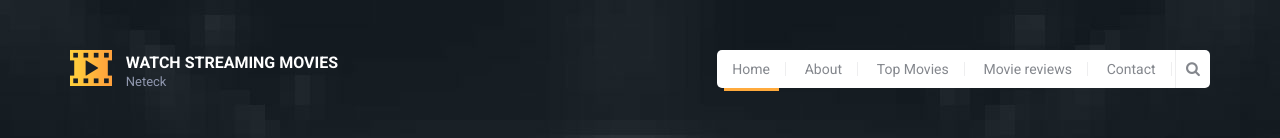
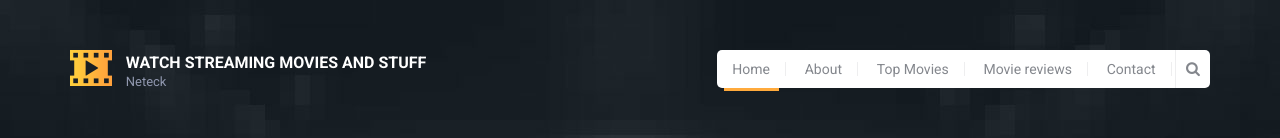
Before and after one commit to Neteck/TP-Git, a plain HTML site: page index.html in a window 1280 px wide. Shown: the top 138 px of the page. Drawn offline with Linux system fonts and the light colour scheme.

Commit message:
fix typo

```diff
--- a/index.html
+++ b/index.html
@@ -31,7 +31,7 @@
 					<a href="index.html" id="branding">
 						<img src="images/logo.png" alt="" class="logo">
 						<div class="logo-copy">
-							<h1 class="site-title">Watch Streaming Movies</h1>
+							<h1 class="site-title">Watch Streaming Movies and stuff</h1>
 							<small class="site-description">Neteck</small>
 						</div>
 					</a> <!-- #branding -->
```
